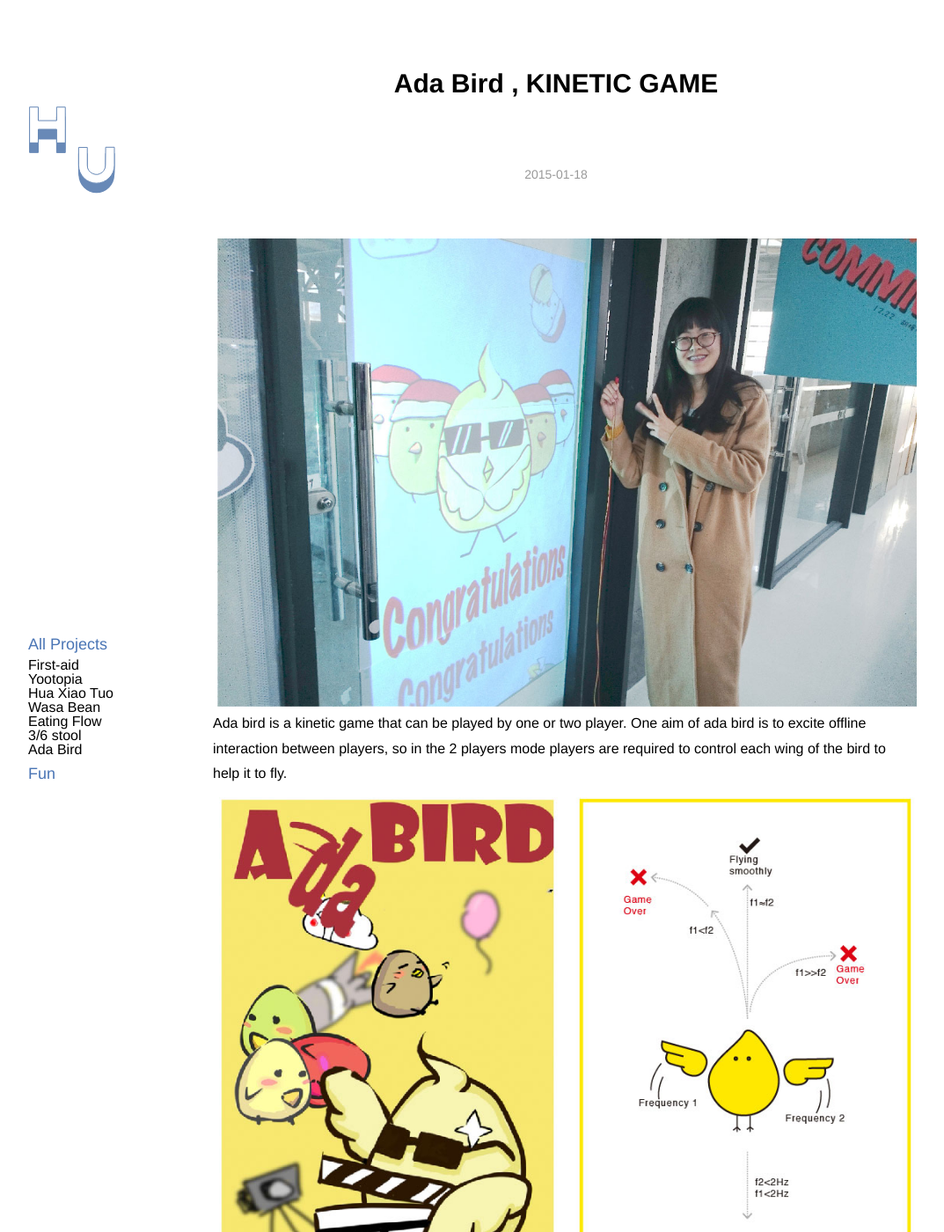
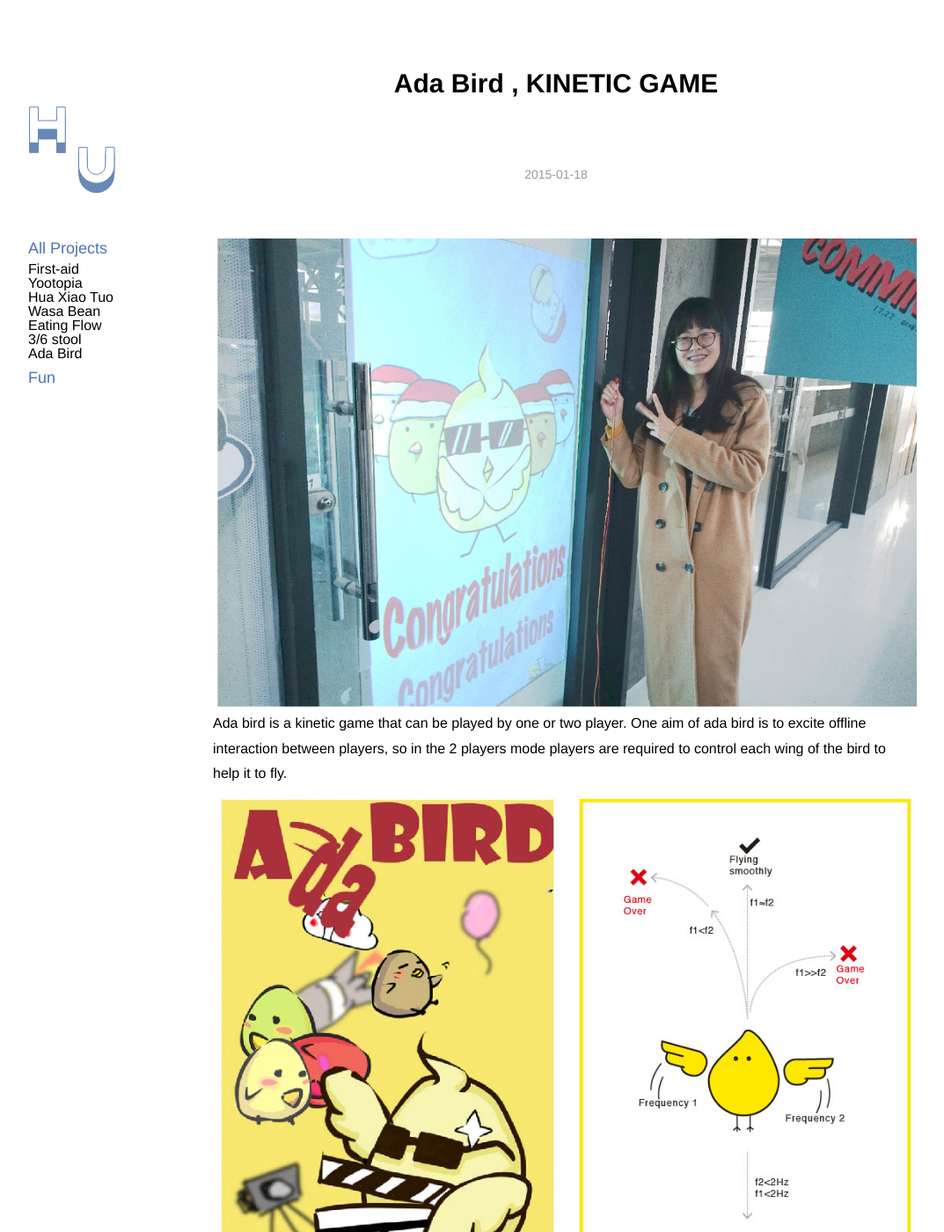
Before and after one commit to yuanyuanhu96/Potfolio-Archive, a Jekyll site: the page built from _posts/2015-01-18-Ada-bird.md, in a window 1280 px wide and 1400 px high. Shown: the whole window at 88% size, without its empty margins (8-1081 px from the left). Built offline with Jekyll 4.4.1, drawn with Linux system fonts in a browser that asks for light colours.

Commit message:
Update style.css

```diff
--- a/_includes/style.css
+++ b/_includes/style.css
@@ -455,7 +455,7 @@ margin-left: 20px;
 
 .Classification {
   font-size: 18px;
-  margin-top: 500px;
+  margin-top: 50px;
 	  margin-left: 20px;
 
 	//background-color: #FFD700;//测试区域
```
